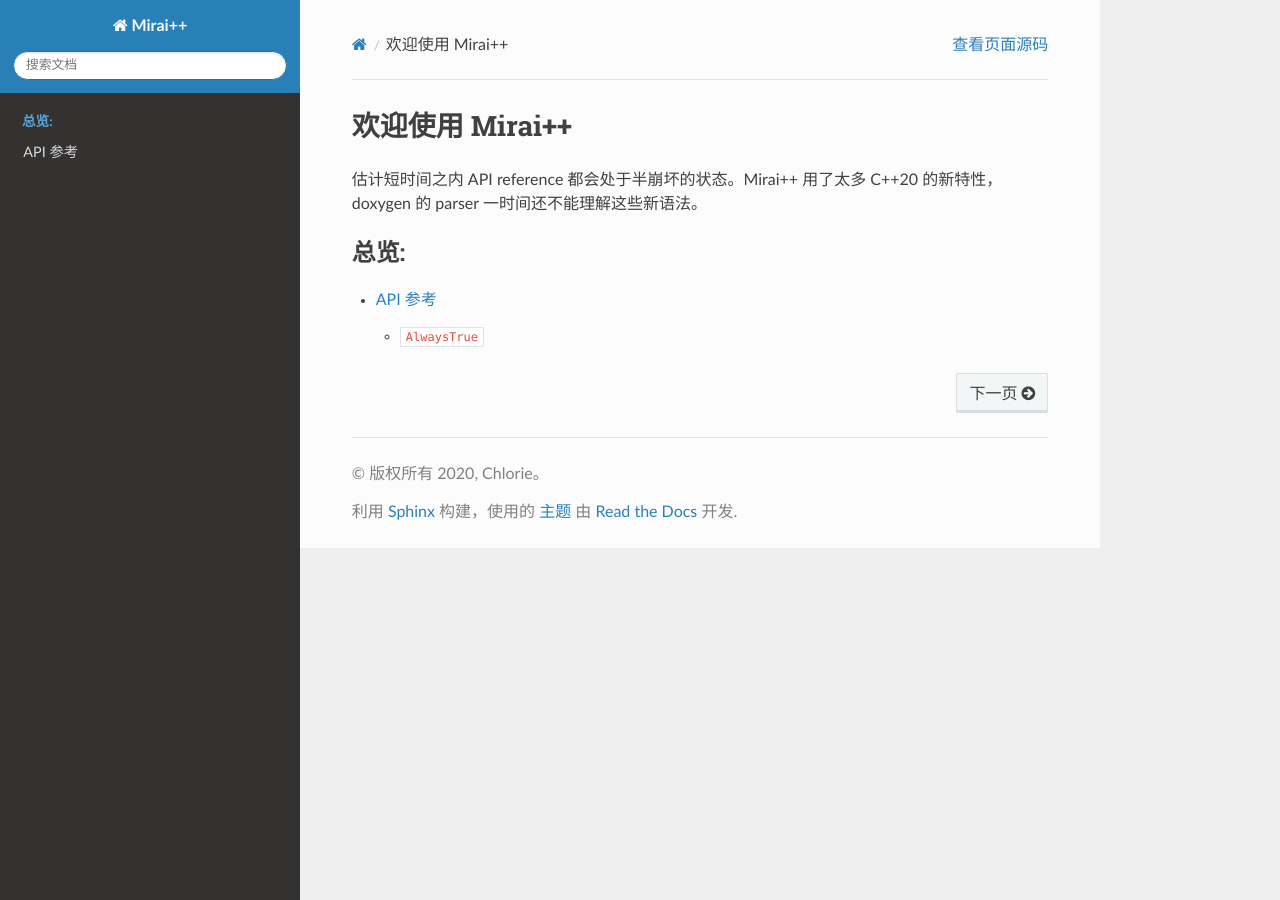
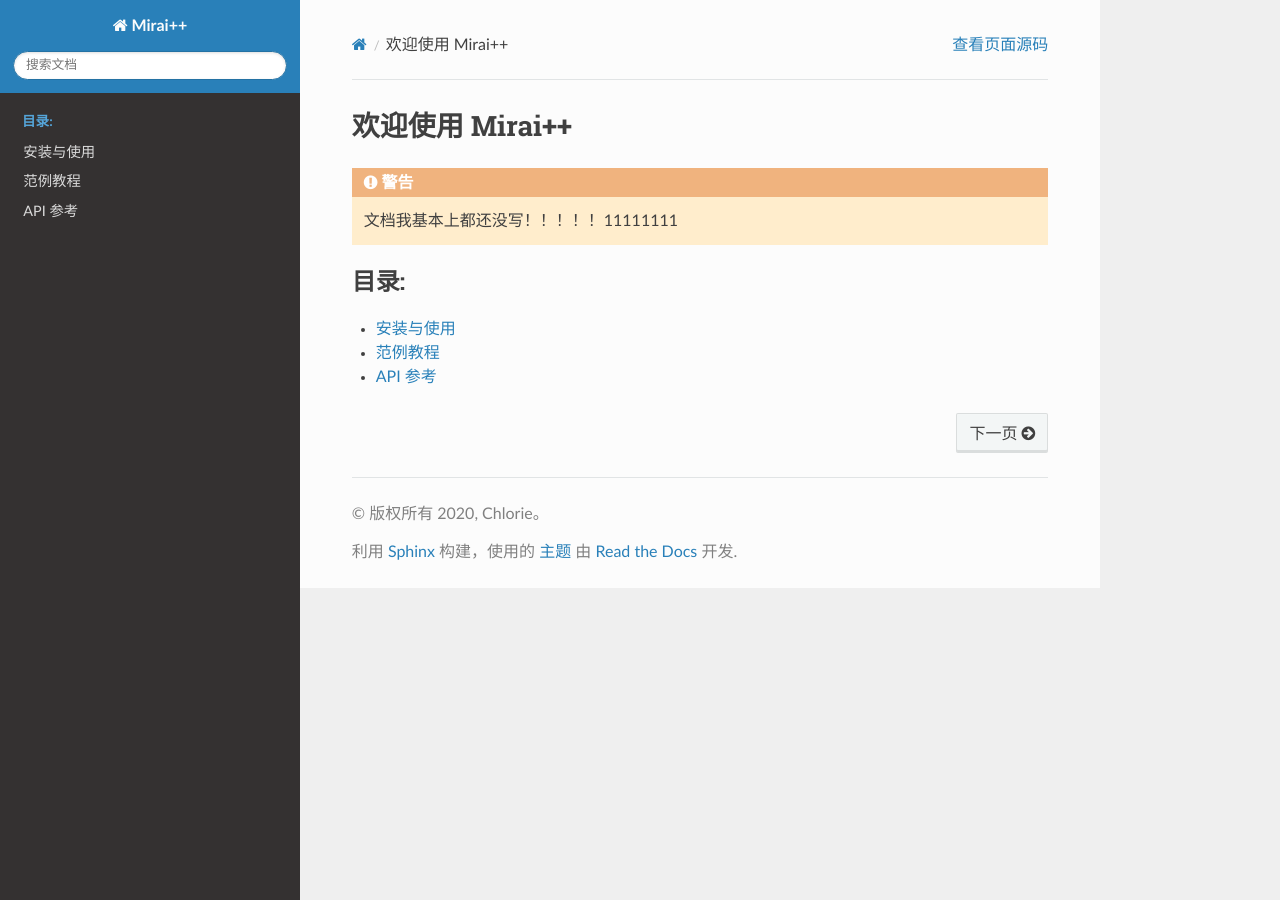
Before and after one commit to Chlorie/miraipp, a Sphinx documentation site: the page built from docs/index.rst, in a window 1280 px wide. Built offline with Sphinx 7.4.7 and the Read the Docs theme 2.0.0, drawn with Linux system fonts in a browser that asks for light colours.

Commit message:
Get basic docs going

```diff
--- a/docs/conf.py
+++ b/docs/conf.py
@@ -38,7 +38,7 @@ cpp_index_common_prefix = ['mpp::']
 extensions = ['breathe']
 
 breathe_default_project = 'miraipp'
-breathe_default_members = ('members',)
+breathe_default_members = ()
 
 # Add any paths that contain templates here, relative to this directory.
 templates_path = ['_templates']
--- a/docs/index.rst
+++ b/docs/index.rst
@@ -1,10 +1,13 @@
 欢迎使用 Mirai++
 ====================================
 
-估计短时间之内 API reference 都会处于半崩坏的状态。Mirai++ 用了太多 C++20 的新特性，doxygen 的 parser 一时间还不能理解这些新语法。
+.. warning::
+   文档我基本上都还没写！！！！！11111111
 
 .. toctree::
-   :maxdepth: 2
-   :caption: 总览:
+   :maxdepth: 1
+   :caption: 目录:
 
-   docs
+   install
+   tutorials
+   api
--- /dev/null
+++ b/docs/install.rst
@@ -0,0 +1,5 @@
+安装与使用
+==========
+
+.. warning::
+   这一段我还没写！！！！11111111
--- /dev/null
+++ b/docs/tutorials.rst
@@ -0,0 +1,5 @@
+范例教程
+========
+
+.. warning::
+   这一段我还没写！！！！11111111
```
Also changed, not shown: docs/api.rst (added, +9 -0 lines), docs/api/bot.rst (added, +26 -0 lines), docs/docs.rst (deleted, +0 -12 lines), 4 other files.
